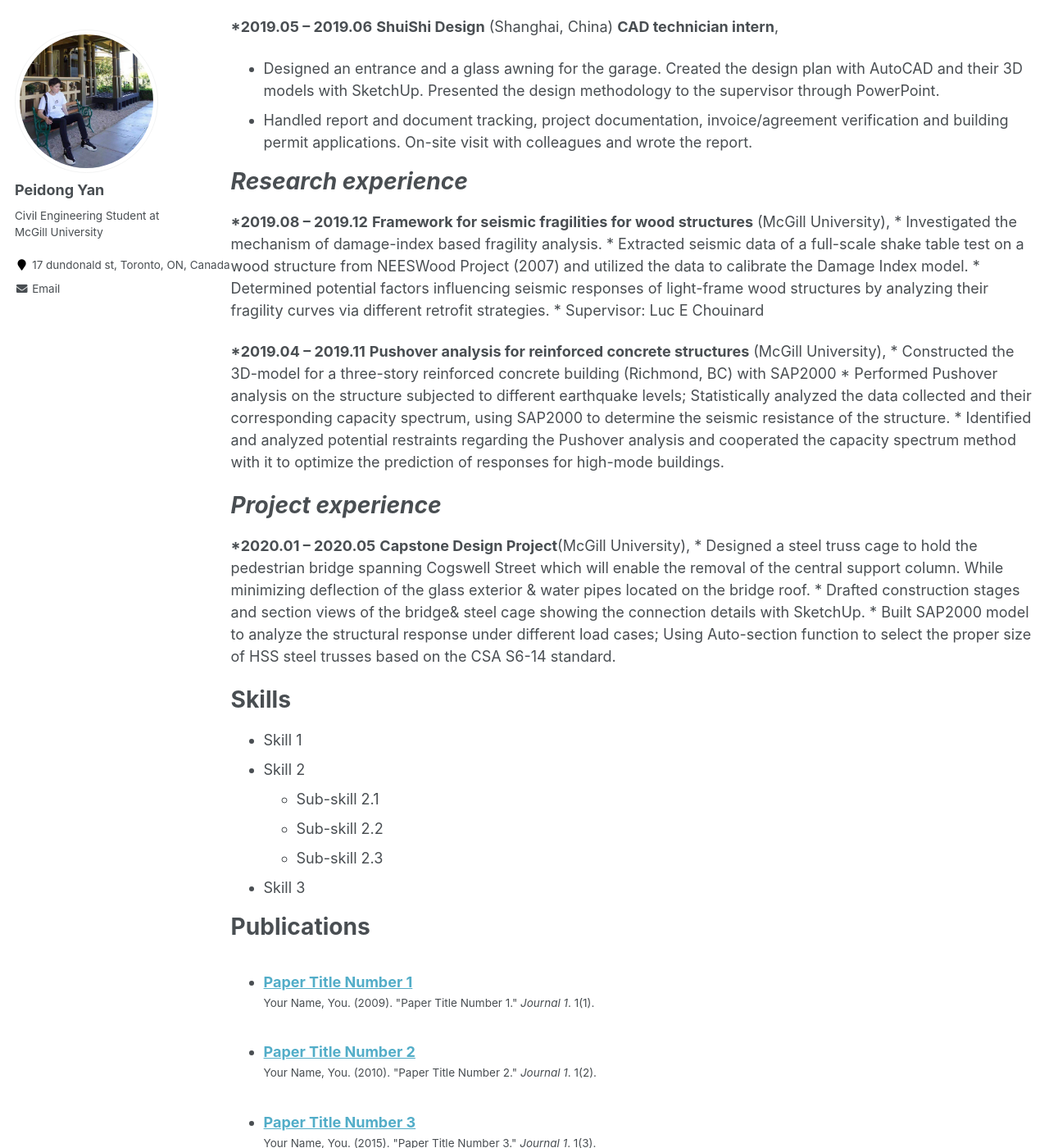
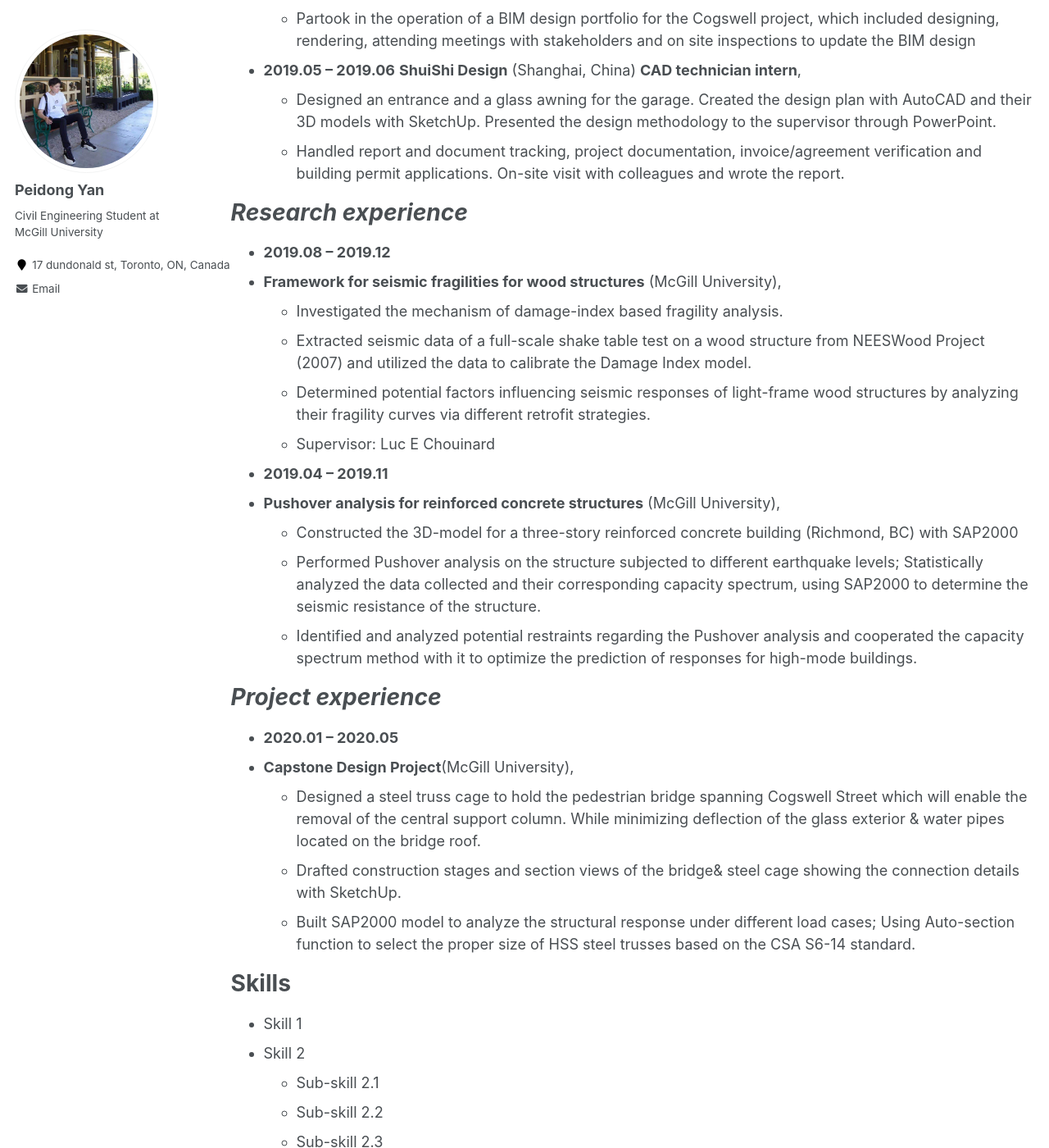
Before and after one commit to LorenYan98/LY.github.io, a Jekyll site: the page built from _pages/cv.md, in a window 1280 px wide and 1400 px high, scrolled down 740 px. Shown: the whole window at 82% size. Built offline with Jekyll 4.4.1, drawn with Linux system fonts in a browser that asks for light colours; some of the changed text lies outside the part shown.

Commit message:
Update cv.md

```diff
--- a/_pages/cv.md
+++ b/_pages/cv.md
@@ -18,33 +18,37 @@ _Education_
 
 _Work experience_
 ======
-***2021.01 – present**  **Arup** (Toronto, ON, Canada) **Structural engineer intern**,
+* **2021.01 – present**
+  * **Arup** (Toronto, ON, Canada) **Structural engineer intern**,
    * Responsible for the calculation reports, review of drawings, method statements related to the Firehall project (Toronto)
    * Collaborated with colleagues in Arup London office in the Whiteboard Project (Dublin), performed a detailed design report for steel beams at School Macroom based on the EuroCode.
    * Contributed to the design software ‘DesignCheck2’, applied my coding skills with C# via Visual Studio Code to create a comprehensive check for a W-section element in accordance with Canadian Code CSA S16-14.
 
 
-***2020.05 – 2020.08**  **WSP** (Toronto, ON, Canada)**Structural engineer intern**,
+* **2020.05 – 2020.08**
+  * **WSP** (Toronto, ON, Canada)**Structural engineer intern**,
    * Worked with the Civil infrastructure department on a bridge design as part of my internship program
    * Learned to use different softwares such as Revit, Sketchup and bluebeam as part of the BIM team
    * Partook in the operation of a BIM design portfolio for the Cogswell project, which included designing, rendering, attending meetings with stakeholders and on site inspections to update the BIM design
 
 
-***2019.05 – 2019.06** **ShuiShi Design** (Shanghai, China) **CAD technician intern**,
+* **2019.05 – 2019.06** **ShuiShi Design** (Shanghai, China) **CAD technician intern**,
   * Designed an entrance and a glass awning for the garage. Created the design plan with AutoCAD and their 3D models with SketchUp. Presented the design methodology to the supervisor through PowerPoint.
   * Handled report and document tracking, project documentation, invoice/agreement verification and building permit applications. On-site visit with colleagues and wrote the report.
 
 
 _Research experience_
 ======
-***2019.08 – 2019.12**  **Framework for seismic fragilities for wood structures** (McGill University),
+* **2019.08 – 2019.12**
+* **Framework for seismic fragilities for wood structures** (McGill University),
     * Investigated the mechanism of damage-index based fragility analysis.
     * Extracted seismic data of a full-scale shake table test on a wood structure from NEESWood Project (2007) and utilized the data to calibrate the Damage Index model.
     * Determined potential factors influencing seismic responses of light-frame wood structures by analyzing their fragility curves via different retrofit strategies.
     * Supervisor: Luc E Chouinard
 
 
-***2019.04 – 2019.11**  **Pushover analysis for reinforced concrete structures** (McGill University),
+* **2019.04 – 2019.11**
+* **Pushover analysis for reinforced concrete structures** (McGill University),
     * Constructed the 3D-model for a three-story reinforced concrete building (Richmond, BC) with SAP2000
     * Performed Pushover analysis on the structure subjected to different earthquake levels; Statistically analyzed the data collected and their corresponding capacity spectrum, using SAP2000 to determine the seismic resistance of the structure.
     * Identified and analyzed potential restraints regarding the Pushover analysis and cooperated the capacity spectrum method with it to optimize the prediction of responses for high-mode buildings.
@@ -52,7 +56,8 @@ _Research experience_
 
 _Project experience_
 ======
-***2020.01 – 2020.05**  **Capstone Design Project**(McGill University),
+* **2020.01 – 2020.05**
+*   **Capstone Design Project**(McGill University),
     * Designed a steel truss cage to hold the pedestrian bridge spanning Cogswell Street which will enable the removal of the central support column. While minimizing deflection of the glass exterior & water pipes located on the bridge roof.
     * Drafted construction stages and section views of the bridge& steel cage showing the connection details with SketchUp.
     * Built SAP2000 model to analyze the structural response under different load cases; Using Auto-section function to select the proper size of HSS steel trusses based on the CSA S6-14 standard.
```
